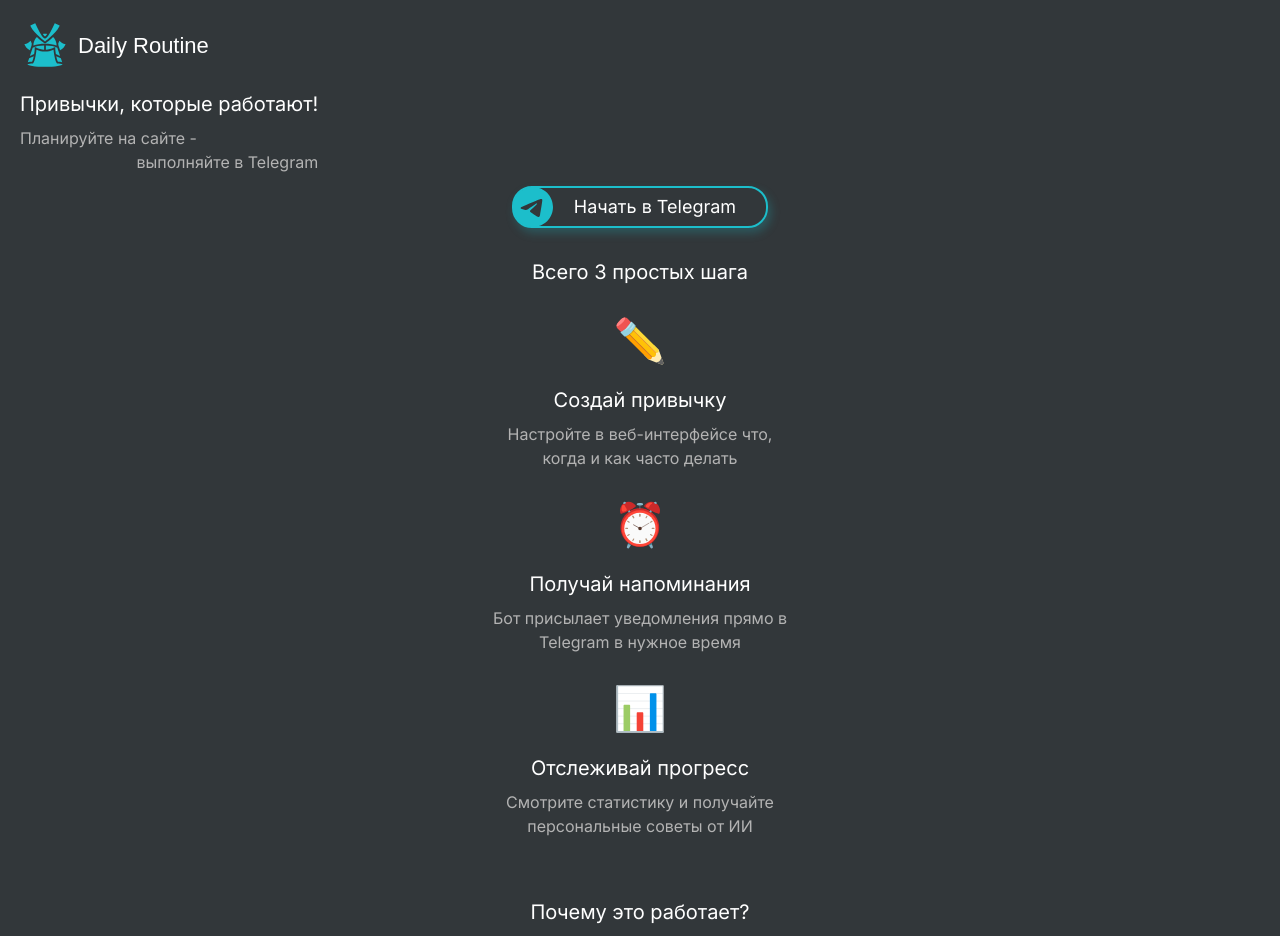
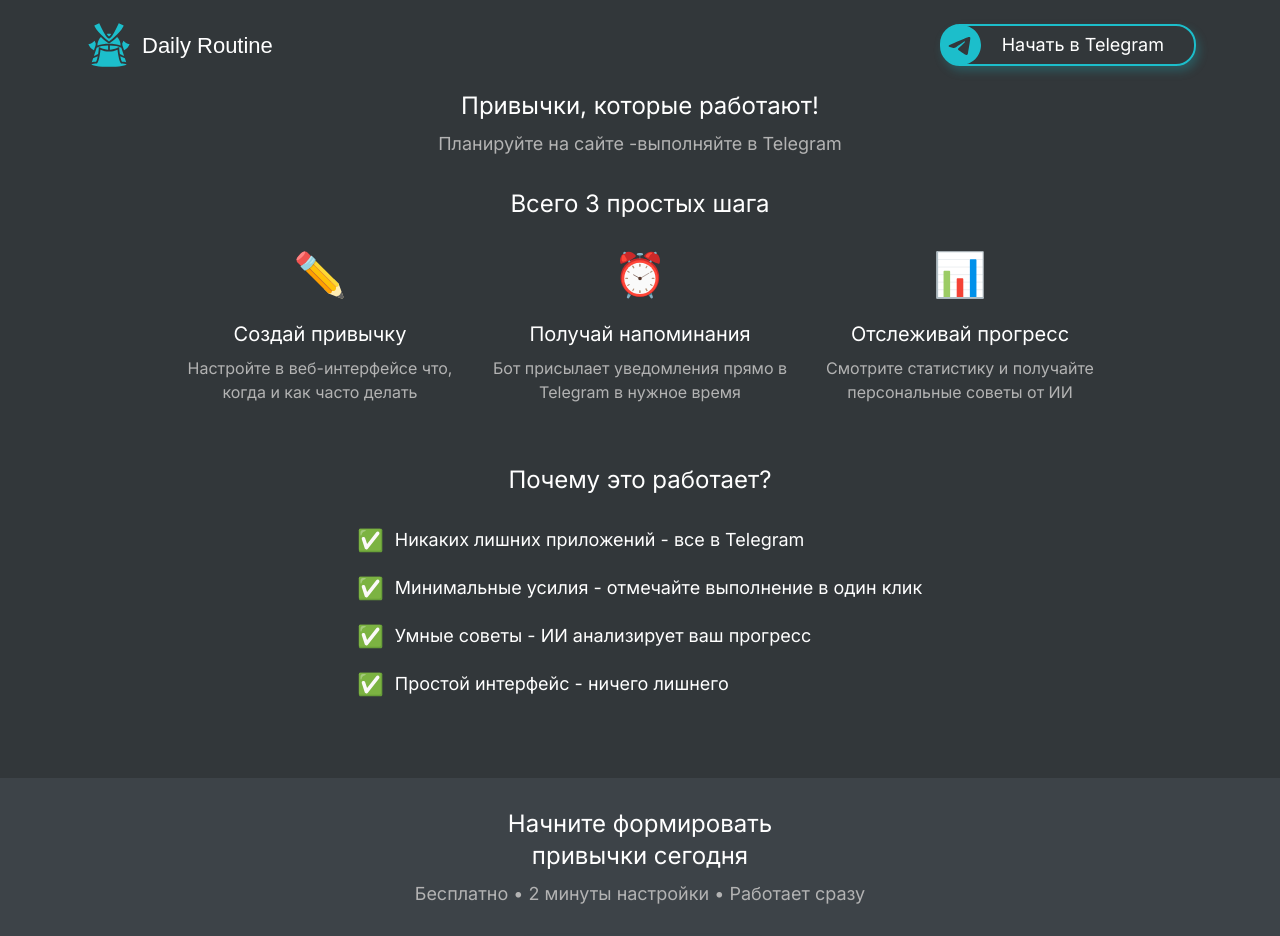
Before and after one commit to dmitry-586/DailyRoutine-frontend, a Next.js app: page / in a window 1280 px wide. Shown: the top 936 px of the page. Built offline with nearby package versions, Linux system fonts and the light colour scheme; no server answers; a web font is replaced by a local one.

Commit message:
адаптив и фикс PWA

```diff
--- a/src/app/layout.tsx
+++ b/src/app/layout.tsx
@@ -45,7 +45,7 @@
 	maximumScale: 1,
 	userScalable: false,
 	viewportFit: 'cover',
-	themeColor: '#0ea5e9',
+	themeColor: '#32373a',
 }
 
 export default function RootLayout({
--- a/src/app/page.tsx
+++ b/src/app/page.tsx
@@ -3,7 +3,6 @@
 import TelegramAuthModal from '@/components/auth/TelegramAuthModal'
 import Benefits from '@/components/lending/benefits'
 import CTA from '@/components/lending/cta.lending'
-import Footer from '@/components/lending/footer.lending'
 import Header from '@/components/lending/Header.lending'
 import Steps from '@/components/lending/steps'
 import PWAInstallButton from '@/components/ui/PWAInstallButton'
@@ -25,9 +24,6 @@
 				isOpen={isTelegramModalOpen}
 				onClose={() => setIsTelegramModalOpen(false)}
 			/>
-			<LendingLayout>
-				<Footer />
-			</LendingLayout>
 			<PWAInstallButton />
 		</>
 	)
--- a/src/components/lending/Header.lending.tsx
+++ b/src/components/lending/Header.lending.tsx
@@ -6,17 +6,25 @@
 	return (
 		<>
 			<header className='flex flex-col'>
-				<Logo title='Daily Routine' />
-				<section className='w-fit mt-5'>
-					<h2 className='text-xl'>Привычки, которые работают!</h2>
-					<div className='text-light-gray mt-2'>
+				<div className='flex items-center'>
+					<Logo title='Daily Routine' />
+					<TelegramAuthButton
+						setIsTelegramModalOpen={setIsTelegramModalOpen}
+						className='ml-auto max-sm:hidden'
+					/>
+				</div>
+				<section className='w-fit mt-5 mx-auto sm:w-full'>
+					<h2 className='text-xl sm:text-center sm:text-2xl'>
+						Привычки, которые работают!
+					</h2>
+					<div className='text-light-gray mt-2 sm:flex sm:justify-center sm:text-lg'>
 						<p>Планируйте на сайте -</p>
 						<p className='text-right'>выполняйте в Telegram</p>
 					</div>
 				</section>
 				<TelegramAuthButton
 					setIsTelegramModalOpen={setIsTelegramModalOpen}
-					className='mt-3 mx-auto'
+					className='mt-3 mx-auto sm:hidden'
 				/>
 			</header>
 		</>
--- a/src/components/lending/benefits/index.tsx
+++ b/src/components/lending/benefits/index.tsx
@@ -3,9 +3,9 @@
 
 export default function Benefits() {
 	return (
-		<section className='my-[60px]'>
-			<h2 className='text-xl text-center'>Почему это работает?</h2>
-			<div className='flex flex-col gap-5 mt-[30px]'>
+		<section className='flex flex-col items-center my-[60px]'>
+			<h2 className='text-xl text-center sm:text-2xl'>Почему это работает?</h2>
+			<div className='flex flex-col gap-5 mt-[30px] mx-auto'>
 				{benefits.map(benefit => (
 					<div key={benefit} className='flex items-center gap-3'>
 						<Image src='/check-mark.svg' alt='check' width={25} height={25} />
--- a/src/components/lending/cta.lending.tsx
+++ b/src/components/lending/cta.lending.tsx
@@ -4,10 +4,10 @@
 export default function CTA({ setIsTelegramModalOpen }: TelegramAuthProps) {
 	return (
 		<section className='bg-gray py-[30px] px-3 flex flex-col items-center justify-center'>
-			<h2 className='text-xl text-center max-w-[250px]'>
+			<h2 className='text-xl text-center max-w-[250px] sm:text-2xl sm:max-w-[350px]'>
 				Начните формировать привычки сегодня
 			</h2>
-			<p className='text-light-gray text-center mt-2'>
+			<p className='text-light-gray text-center mt-2 sm:text-lg'>
 				Бесплатно • 2 минуты настройки • Работает сразу
 			</p>
 			<TelegramAuthButton
--- a/src/components/lending/footer.lending.tsx
+++ /dev/null
@@ -1,9 +0,0 @@
-import Logo from '../ui/Logo'
-
-export default function Footer() {
-	return (
-		<footer className='flex flex-col gap-3'>
-			<Logo title='Daily Routine' />
-		</footer>
-	)
-}
--- a/src/components/lending/steps/index.tsx
+++ b/src/components/lending/steps/index.tsx
@@ -4,10 +4,12 @@
 export default function Steps() {
 	return (
 		<section className='mt-[30px]'>
-			<h2 className='text-xl text-center'>Всего 3 простых шага</h2>
-			{steps.map(step => (
-				<Step key={step.title} {...step} />
-			))}
+			<h2 className='text-xl text-center sm:text-2xl'>Всего 3 простых шага</h2>
+			<div className='sm:flex flex-wrap justify-center gap-5'>
+				{steps.map(step => (
+					<Step key={step.title} {...step} />
+				))}
+			</div>
 		</section>
 	)
 }
--- a/src/layouts/Lending.layout.tsx
+++ b/src/layouts/Lending.layout.tsx
@@ -3,5 +3,5 @@
 }: {
 	children: React.ReactNode
 }) {
-	return <main className='p-5'>{children}</main>
+	return <main className='p-5 max-w-6xl mx-auto'>{children}</main>
 }
```
